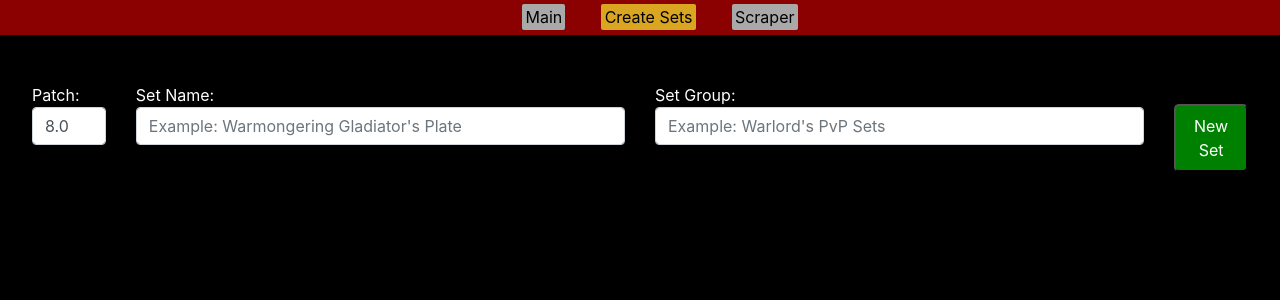
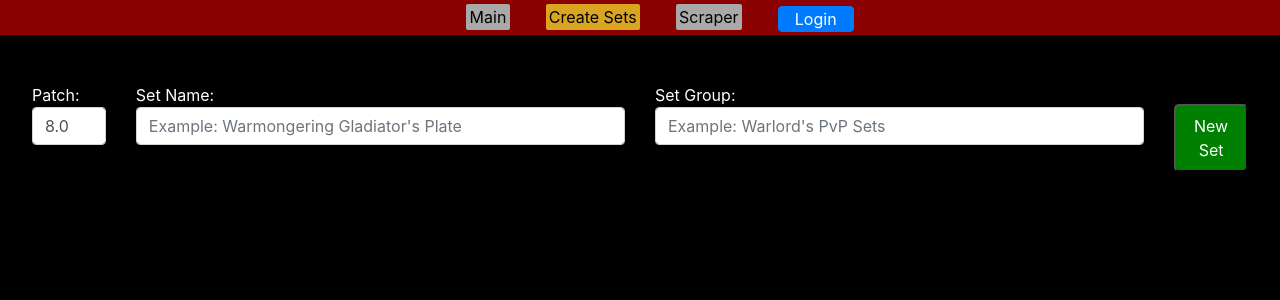
Before and after one commit to wow-completionist/frontend, a React (Create React App) app: page /set/new in a window 1280 px wide. Shown: the top 300 px of the page. Built offline with nearby package versions, Linux system fonts and the light colour scheme; no server answers.

Commit message:
add modal frame for login

```diff
--- /dev/null
+++ b/src/containers/Login/Login.js
@@ -0,0 +1,45 @@
+import React, { Component } from 'react';
+import PropTypes from 'prop-types';
+
+class Login extends Component {
+  dismissModal = () => {
+    const { toggle } = this.props;
+    toggle();
+  }
+
+  render() {
+    const { showModal } = this.props;
+    return (
+      <div
+        onClick={this.dismissModal}
+        className={`modal fade WelcomeModal ${showModal ? 'show' : ''}`}
+        style={{ display: `${showModal ? 'block' : 'none'}`, }}
+        id="WelcomeModal"
+        tabIndex="-1"
+        role="dialog"
+        aria-labelledby="exampleModalLabel"
+        aria-hidden="true"
+      >
+        <div className="modal-dialog modal-dialog-centered" role="document">
+          <div className="modal-content">
+            <div className="modal-header">
+              <div className="camera-box">
+                <h5 className="modal-title" id="exampleModalLabel">Battle.net Login</h5>
+              </div>
+            </div>
+            <div className="modal-body">
+              This will be the iframe or equivalent.
+            </div>
+          </div>
+        </div>
+      </div>
+    );
+  }
+}
+
+Login.propTypes = {
+  showModal: PropTypes.bool.isRequired,
+  toggle: PropTypes.func.isRequired,
+};
+
+export default Login;
--- a/src/containers/Navigator.css
+++ b/src/containers/Navigator.css
@@ -35,3 +35,8 @@ body {
     background-color: goldenrod;
     color: black;
 }
+
+.short {
+    margin: 0 1rem;
+    padding: 0 1rem;
+}
--- a/src/containers/Navigator.js
+++ b/src/containers/Navigator.js
@@ -11,12 +11,15 @@ import CreateSets from './CreateSets/CreateSets';
 import EditSets from './EditSets/EditSets';
 import EditVisual from './EditVisual/EditVisual';
 import Scraper from './Scraper/Scraper';
+import Login from './Login/Login';
 // import NewPost from './NewPost/NewPost';
 // import FullPost from './FullPost/FullPost';
 
 import './Navigator.css';
 
 class Navigator extends Component {
+  state={ showLogin: false }
+
   async componentDidMount() {
     const {
       transmogSetList,
@@ -25,7 +28,7 @@ class Navigator extends Component {
       fullSourceIDList,
       addScrapedData,
       loadUserData,
-      visualMetaHash
+      visualMetaHash,
     } = this.props;
 
     // Since the Navigator is the main window, we must load the initial state here
@@ -71,7 +74,13 @@ class Navigator extends Component {
     }
   }
 
+  toggleModal = () => {
+    const { showLogin } = this.state;
+    this.setState({ showLogin: !showLogin });
+  }
+
   render() {
+    const { showLogin } = this.state;
     return (
       <div className="Navigator">
         <header>
@@ -104,6 +113,15 @@ class Navigator extends Component {
                   Scraper
                 </NavLink>
               </li>
+              <li>
+                <button
+                  type="button"
+                  className="btn btn-primary short"
+                  onClick={this.toggleModal}
+                >
+                  Login
+                </button>
+              </li>
             </ul>
           </nav>
         </header>
@@ -117,7 +135,12 @@ class Navigator extends Component {
           <Route path="/scraper" exact component={Scraper} />
           {/* <Route path="/post/:id" exact component={FullPost} /> */}
         </Switch>
-
+        <div className={`container ${showLogin ? 'modal-open' : ''}`}>
+          <Login
+            toggle={this.toggleModal}
+            showModal={showLogin}
+          />
+        </div>
       </div>
     );
   }
```
